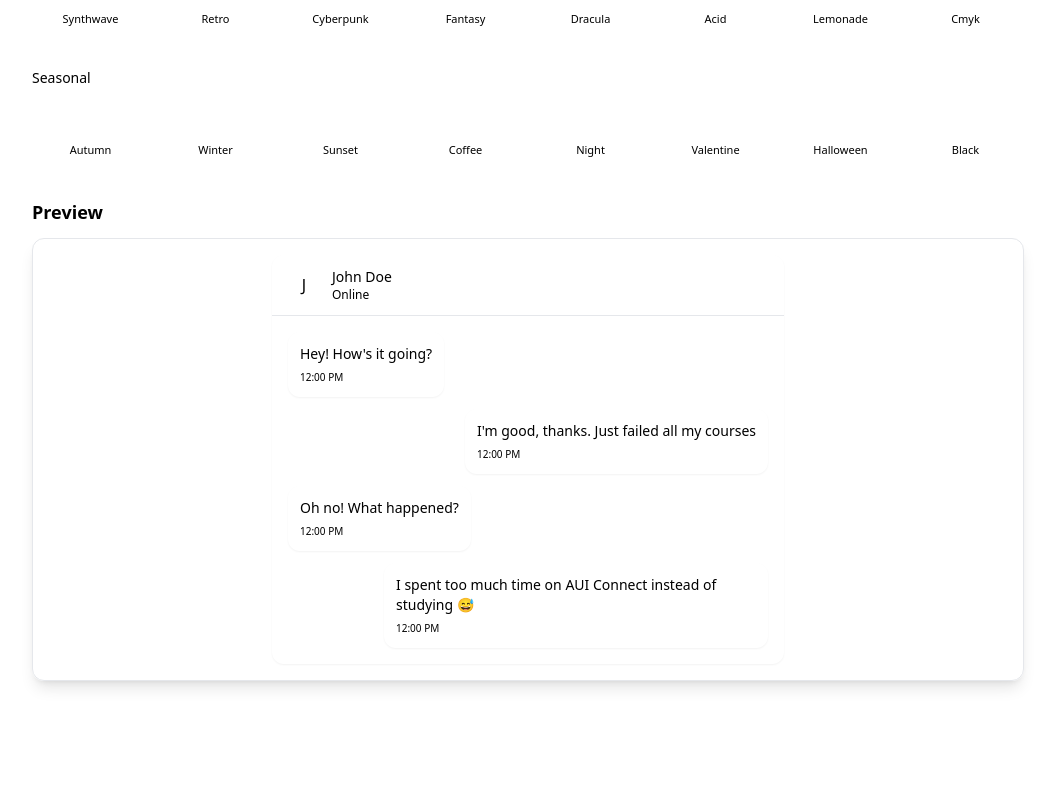
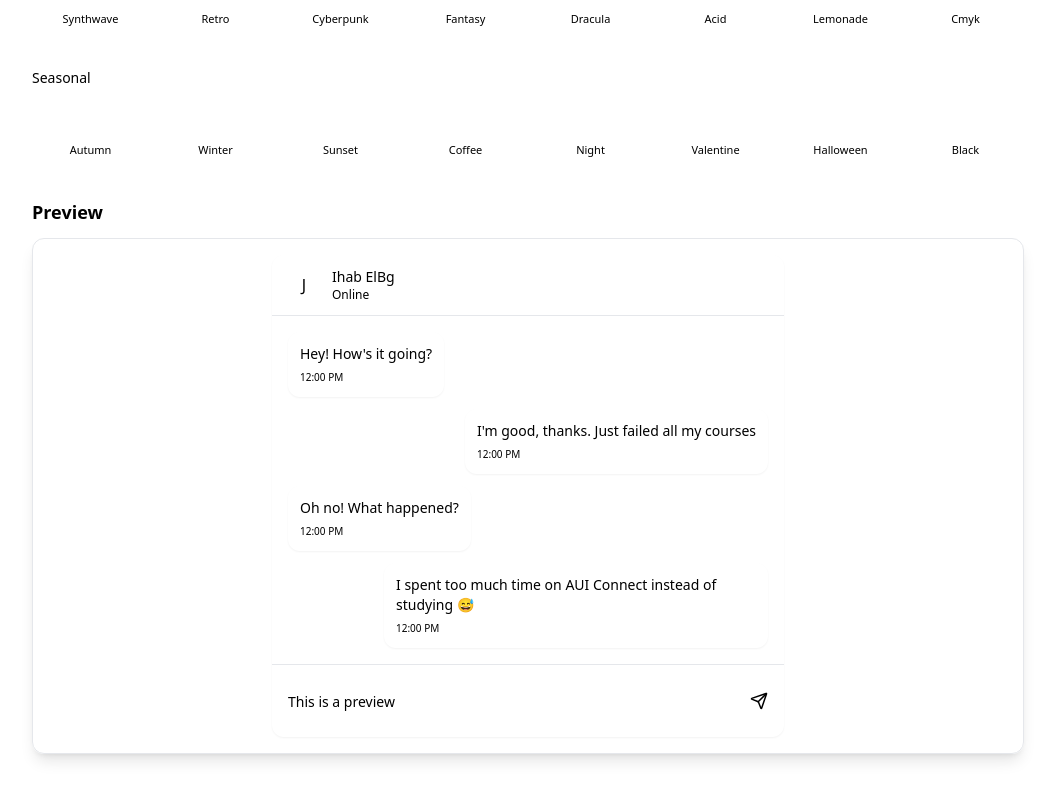
Before and after one commit to IhabProjects/AUI-Chat-App, a React (Vite) app in the folder frontend/: page /settings in a window 1280 px wide. Shown: the part 488-1288 px from the top of the page, without its empty margins (112-1167 px from the left). Before the commit the page ends 1249 px from the top, so only its background shows below. Built offline with nearby package versions, Linux system fonts and the light colour scheme; no server answers.

Commit message:
feat: add chat input section to theme preview mock UI

```diff
--- a/frontend/src/pages/SettingsPage.jsx
+++ b/frontend/src/pages/SettingsPage.jsx
@@ -1,6 +1,7 @@
 import { THEMES } from "../constants";
 import React from "react";
 import { useThemeStore } from "../store/useThemeStore";
+import { Send } from "lucide-react";
 
 const PREVIEW_MESSAGES = [
   { id: 1, content: "Hey! How's it going?", isSent: false },
@@ -75,7 +76,7 @@ const SettingsPage = () => {
                         J
                       </div>
                       <div>
-                        <h3 className="font-medium text-sm">John Doe</h3>
+                        <h3 className="font-medium text-sm">Ihab ElBg</h3>
                         <p className="text-xs text-base-content/70">Online</p>
                       </div>
                     </div>
@@ -107,6 +108,22 @@ const SettingsPage = () => {
                       </div>
                     ))}
                   </div>
+
+                  {/* Chat Input */}
+                  <div className="p-4 border-t border-base-300 bg-base-100">
+                    <div className="flex gap-2">
+                      <input
+                        type="text"
+                        className="input input-bordered flex-1 text-sm h-10"
+                        placeholder="Type a message..."
+                        value="This is a preview"
+                        readOnly
+                      />
+                      <button className="btn btn-primary h-10 min-h-0">
+                        <Send size={18} />
+                      </button>
+                    </div>
+                  </div>
                 </div>
               </div>
             </div>
```
